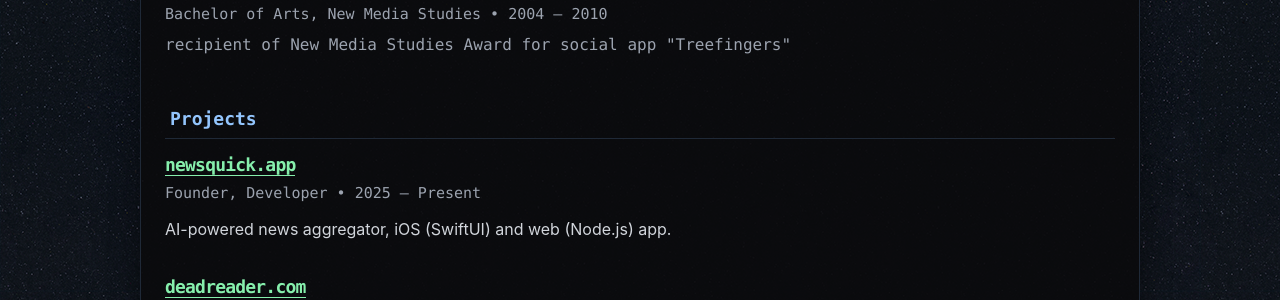
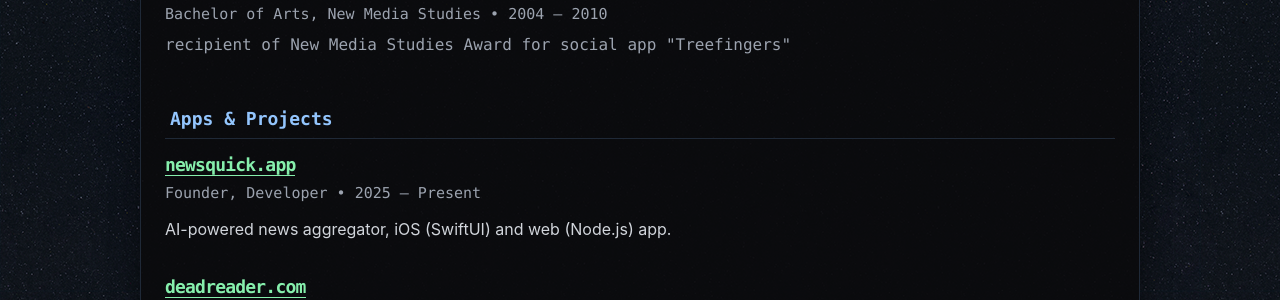
Before and after one commit to bsullivan-io/bsullivan.io, a Jekyll site: the page built from resume/index.html, in a window 1280 px wide and 900 px high, scrolled down 2256 px. Shown: the part 253-553 px from the top of the window. Built offline with Jekyll 4.4.1, drawn with Linux system fonts in a browser that asks for light colours.

Commit message:
change header text

```diff
--- a/_layouts/resume2.html
+++ b/_layouts/resume2.html
@@ -212,7 +212,7 @@
           {% if site.resume_section_projects %}
           <section class="content-section" id="projects">
             <header class="section-header">
-              <h2>Projects</h2>
+              <h2>Apps &amp; Projects</h2>
             </header>
             {% for project in site.data.projects %}
             <div class="resume-item" itemscope itemtype="http://schema.org/CreativeWork">
```
